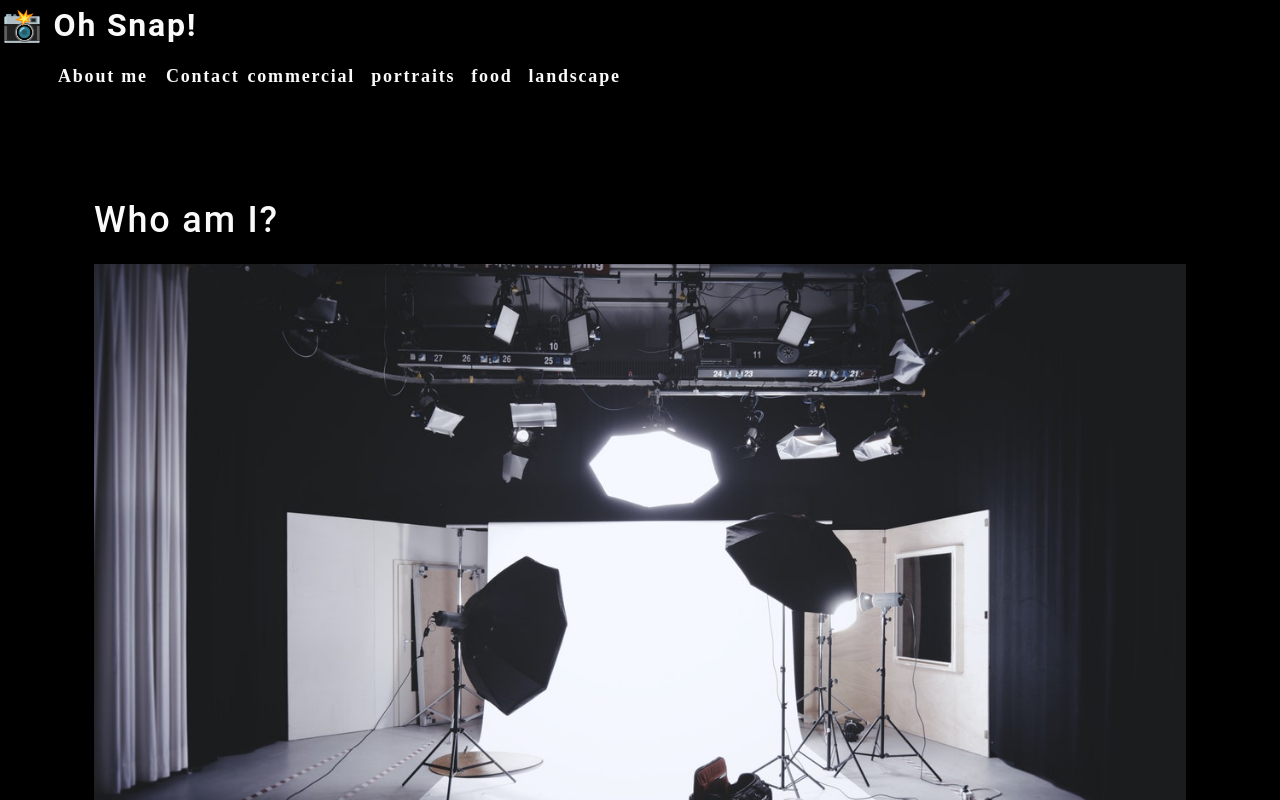
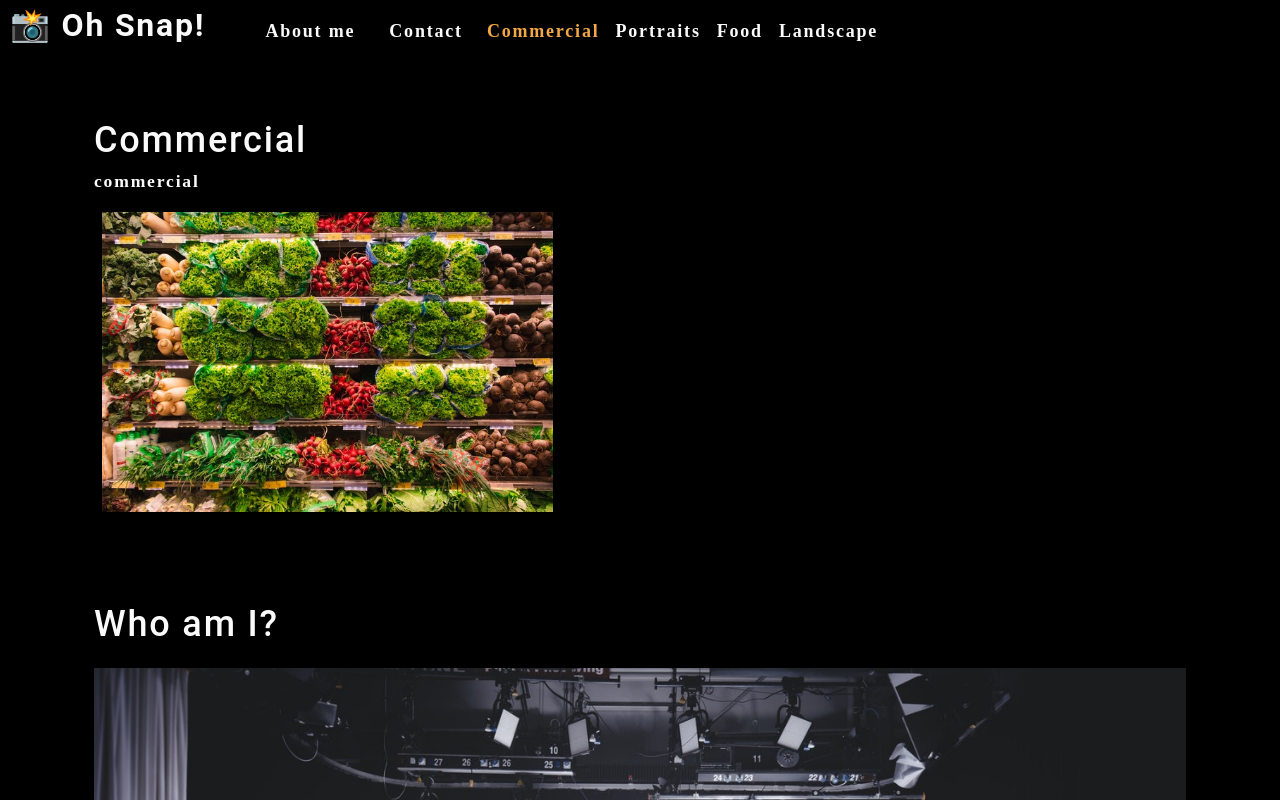
Before and after one commit to jimenezraul/photo-port, a React (Create React App) app: page / in a window 1280 px wide. Shown: the top 800 px of the page. Built offline with nearby package versions, Linux system fonts and the light colour scheme.

Commit message:
add gallery component and nav current category state

```diff
--- a/src/App.js
+++ b/src/App.js
@@ -1,13 +1,33 @@
-import React from 'react';
+import React, { useState } from 'react';
 import Nav from './components/Nav';
 import About from './components/About';
+import Gallery from './components/Gallery';
 
 function App() {
+  const [categories] = useState([
+    {
+      name: 'commercial',
+      description: 'Photos of grocery stores, food trucks, and other commercial projects',
+    },
+    { name: 'portraits', description: 'Portraits of people in my life' },
+    { name: 'food', description: 'Delicious delicacies' },
+    { name: 'landscape', description: 'Fields, farmhouses, waterfalls, and the beauty of nature' },
+  ]);
+
+  const [currentCategory, setCurrentCategory] = useState(categories[0]);
+
   return (
     <div>
-      <Nav></Nav>
+      <Nav
+        categories={categories}
+        setCurrentCategory={setCurrentCategory}
+        currentCategory={currentCategory}
+      ></Nav>
       <main>
-        <About></About>
+        <div>
+          <Gallery></Gallery>
+          <About></About>
+        </div>
       </main>
     </div>
   );
--- /dev/null
+++ b/src/components/Gallery/index.js
@@ -0,0 +1,25 @@
+import React from "react";
+import { capitalizeFirstLetter } from '../../utils/helpers';
+import photo from "../../assets/small/commercial/0.jpg";
+
+function Gallery(props) {
+  const currentCategory = {
+    name: "commercial",
+    description:
+      "Photos of grocery stores, food trucks, and other commercial projects",
+  };
+  return (
+    <section>
+      <h1>{capitalizeFirstLetter(currentCategory.name)}</h1>
+      <p>{currentCategory.name}</p>
+      <div className="flex-row">
+          <img
+            src={photo}
+            alt="Commercial Example"
+            className="img-thumbnail mx-1"
+          />
+      </div>
+    </section>
+  );
+}
+export default Gallery;
--- a/src/components/Nav/index.js
+++ b/src/components/Nav/index.js
@@ -1,24 +1,15 @@
-import React from "react";
+import React, { useEffect } from "react";
+import { capitalizeFirstLetter } from "../../utils/helpers";
 
-function Nav() {
-  function categorySelected(name) {
-    console.log(`${name} clicked`);
-  }
-  const categories = [
-    {
-      name: "commercial",
-      description:
-        "Photos of grocery stores, food trucks, and other commercial projects",
-    },
-    { name: "portraits", description: "Portraits of people in my life" },
-    { name: "food", description: "Delicious delicacies" },
-    {
-      name: "landscape",
-      description: "Fields, farmhouses, waterfalls, and the beauty of nature",
-    },
-  ];
+function Nav(props) {
+  const { categories = [], setCurrentCategory, currentCategory } = props;
+
+  useEffect(() => {
+    document.title = capitalizeFirstLetter(currentCategory.name);
+  }, [currentCategory]);
+
   return (
-    <header>
+    <header className="flex-row px-1">
       <h2>
         <a data-testid="link" href="/">
           <span role="img" aria-label="camera">
@@ -35,13 +26,22 @@
               About me
             </a>
           </li>
-          <li>
+          <li className="mx-2">
             <span>Contact</span>
           </li>
           {categories.map((category) => (
-            <li className="mx-1" key={category.name}>
-              <span onClick={() => categorySelected(category.name)}>
-                {category.name}
+            <li
+              className={`mx-1 ${
+                currentCategory.name === category.name && "navActive"
+              }`}
+              key={category.name}
+            >
+              <span
+                onClick={() => {
+                  setCurrentCategory(category);
+                }}
+              >
+                {capitalizeFirstLetter(category.name)}
               </span>
             </li>
           ))}
```
